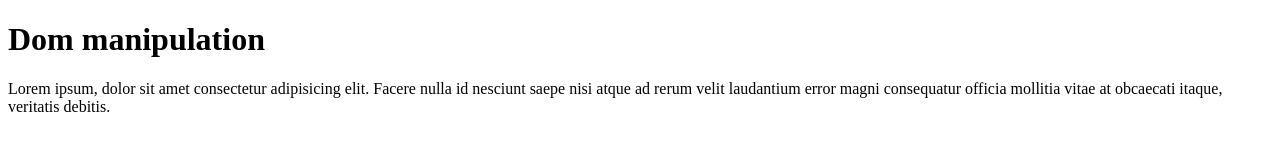
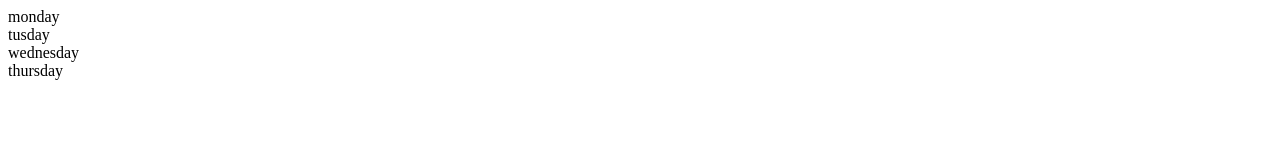
Before and after one commit to The-vishnu/Javascript_Repo, a plain HTML site: page DomManipulation/index.html in a window 1280 px wide. Drawn offline with Linux system fonts and the light colour scheme.

Commit message:
document updated

```diff
--- a/DomManipulation/index.html
+++ b/DomManipulation/index.html
@@ -6,9 +6,17 @@
     <title>Dom Manipulation</title>
 </head>
 <body>
-    <div class="bg-black">
-        <h1 class="heading">Dom manipulation </h1>
-        <p>Lorem ipsum, dolor sit amet consectetur adipisicing elit. Facere nulla id nesciunt saepe nisi atque ad rerum velit laudantium error magni consequatur officia mollitia vitae at obcaecati itaque, veritatis debitis.</p>
+    <div class="parent">
+        <div class="day">monday</div>
+        <div class="day">tusday</div>
+        <div class="day">wednesday</div>
+        <div class="day">thursday</div>
     </div>
 </body>
+<script>
+    const parent = document.querySelector('.parent');
+    console.log(parent);
+    console.log(parent.children);
+    console.log(parent.children[1].innerHtml)
+</script>
 </html>
```
